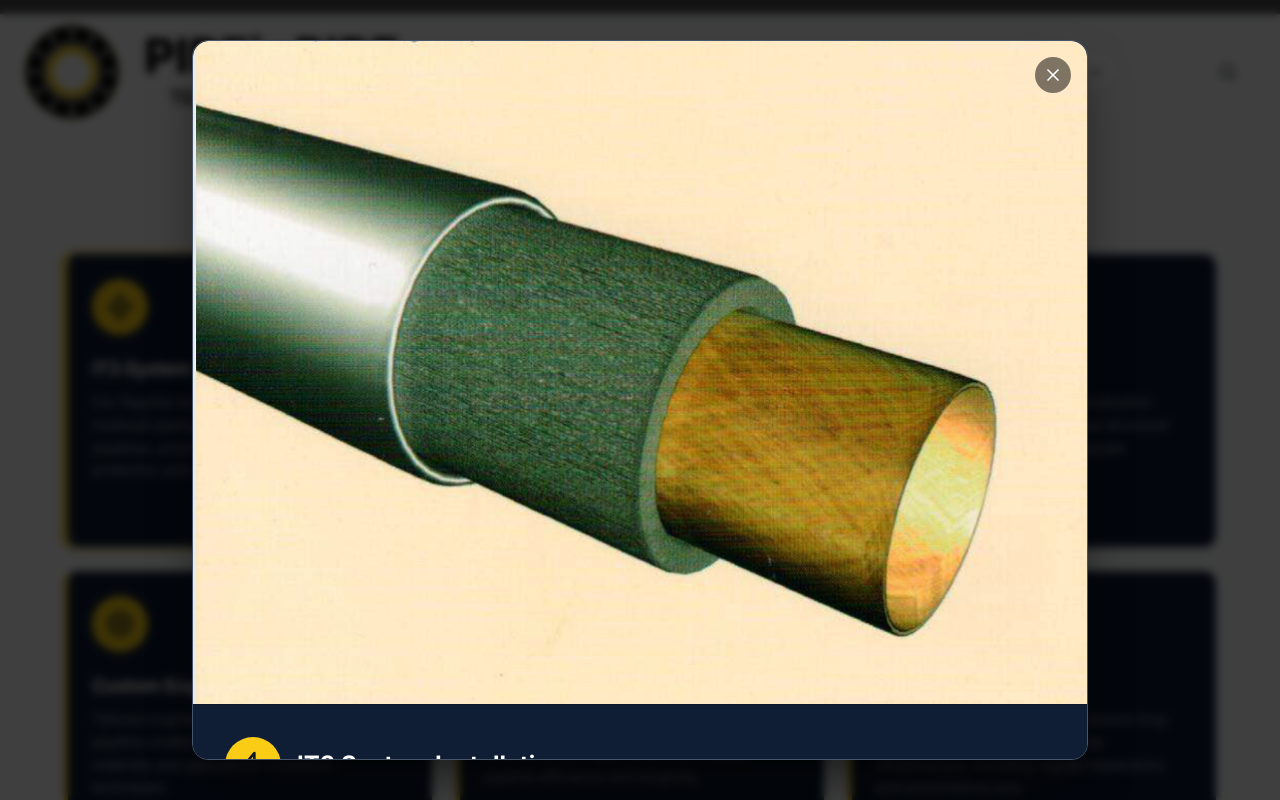
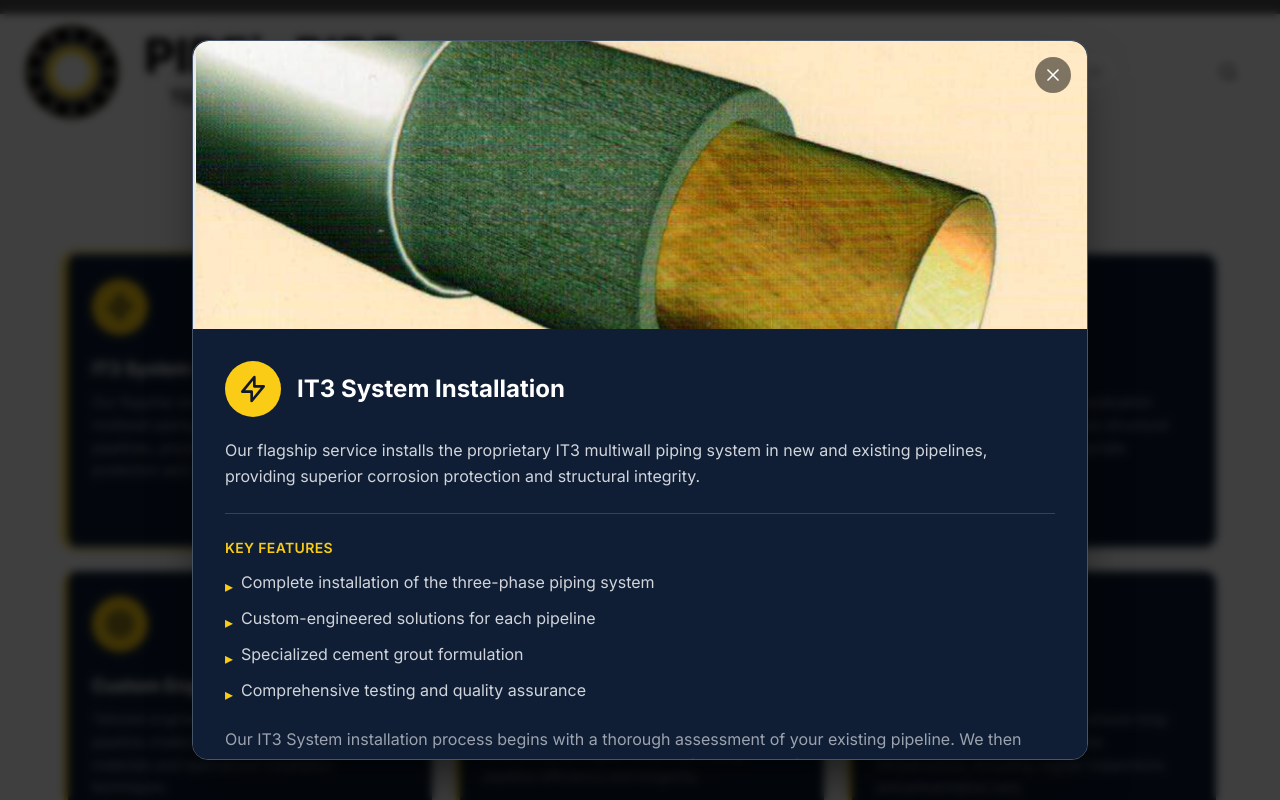
Before and after one commit to lowryjosh888/PipeInPipeTech2, a Next.js app: page / in a window 1280 px wide. Both pictures are taken after a click on the button 248 px from the left and 1186 px from the top of the page. Shown: the part 786-1586 px from the top of the page. Built offline with nearby package versions, Linux system fonts and the light colour scheme; grey boxes are pictures that could not be loaded.

Commit message:
Lock modal photo to fixed h-72 with object-cover
Co-Authored-By: Claude Sonnet 4.6 <noreply@anthropic.com>

```diff
--- a/app/page.tsx
+++ b/app/page.tsx
@@ -63,11 +63,11 @@ function ServiceModal({
 
         {/* Photo or placeholder */}
         {service.photo ? (
-          <div className="w-full overflow-hidden rounded-t-2xl bg-slate-900">
+          <div className="w-full h-72 overflow-hidden rounded-t-2xl">
             <img
               src={service.photo}
               alt={service.title}
-              className="w-full h-auto object-contain"
+              className="w-full h-full object-cover"
             />
           </div>
         ) : (
```
